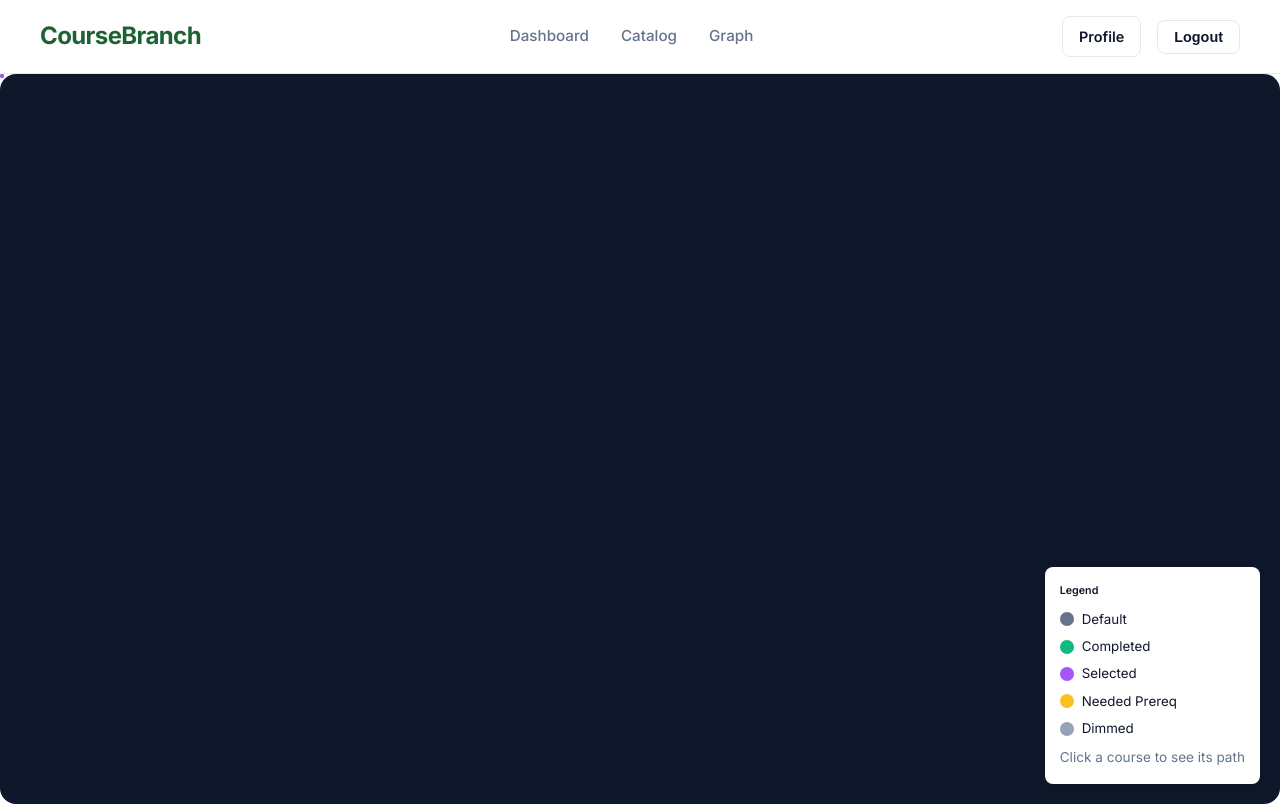
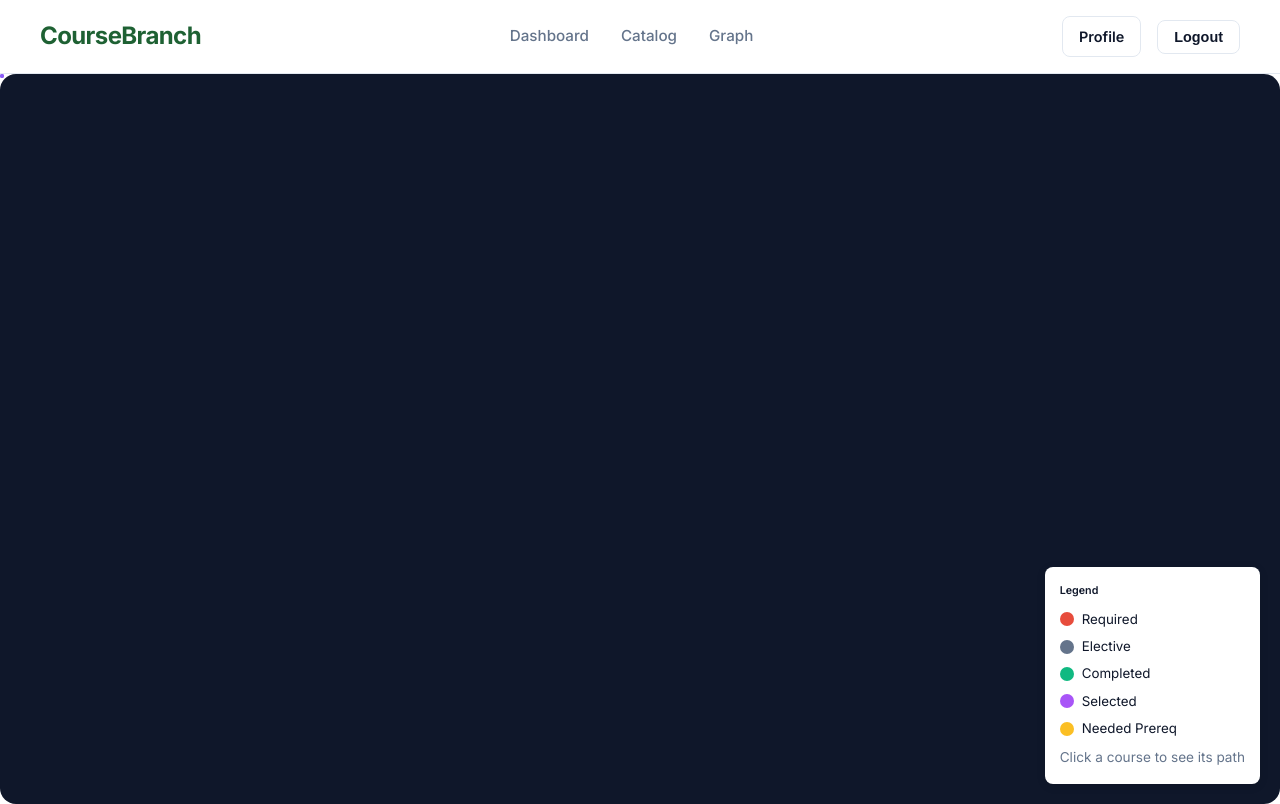
Before and after one commit to Valaki318/coursebranch, a Django app: page /catalog/tree/ in a window 1280 px wide. Run offline with Django 5.2, Linux system fonts and the light colour scheme; the visitor is signed in with stand-in values (Sample User, id 1); data comes from the database, SQL or seed files in the repository; data that the repository does not hold is empty; some libraries are stand-ins or nearby versions.

Commit message:
Add required node styling to course graph

```diff
--- a/coursebranch/catalog/templates/catalog/tree_cytoscape.html
+++ b/coursebranch/catalog/templates/catalog/tree_cytoscape.html
@@ -18,8 +18,12 @@
     <div class="graph-legend">
         <h6>Legend</h6>
         <div class="legend-item">
+            <span class="legend-color" style="background-color: var(--graph-node-required);"></span>
+            <small>Required</small>
+        </div>
+        <div class="legend-item">
             <span class="legend-color" style="background-color: var(--graph-node-default);"></span>
-            <small>Default</small>
+            <small>Elective</small>
         </div>
         <div class="legend-item">
             <span class="legend-color" style="background-color: var(--graph-node-completed);"></span>
@@ -32,10 +36,6 @@
         <div class="legend-item">
             <span class="legend-color" style="background-color: var(--graph-node-incomplete);"></span>
             <small>Needed Prereq</small>
-        </div>
-        <div class="legend-item">
-            <span class="legend-color muted"></span>
-            <small>Dimmed</small>
         </div>
         <small class="legend-note">Click a course to see its path</small>
     </div>
@@ -59,6 +59,8 @@
             nodeCompletedBorder: cssVar('--graph-node-completed-border'),
             nodeIncomplete: cssVar('--graph-node-incomplete'),
             nodeIncompleteBorder: cssVar('--graph-node-incomplete-border'),
+            nodeRequired: cssVar('--graph-node-required') || '#e74c3c',
+            nodeRequiredBorder: cssVar('--graph-node-required-border') || '#c0392b',
             mutedNode: cssVar('--graph-muted-node'),
             edgeColor: cssVar('--graph-edge-color'),
             edgeHighlight: cssVar('--graph-edge-highlight')
@@ -99,22 +101,32 @@
                     return;
                 }
 
-                // Add 'completed' class to nodes marked as completed
+                // Add classes to nodes based on their status
                 var completedNodeIds = new Set();
                 data.elements.nodes.forEach(function(nodeData) {
+                    if (!nodeData.classes) {
+                        nodeData.classes = [];
+                    }
+                    if (typeof nodeData.classes === 'string') {
+                        nodeData.classes = nodeData.classes ? nodeData.classes.split(' ') : [];
+                    }
+
+                    // Add 'required' class if marked as required
+                    if (nodeData.data.required === true) {
+                        if (nodeData.classes.indexOf('required') === -1) {
+                            nodeData.classes.push('required');
+                        }
+                    }
+
+                    // Add 'completed' class if marked as completed
                     if (nodeData.data.completed === true) {
                         completedNodeIds.add(nodeData.data.id);
-                        if (!nodeData.classes) {
-                            nodeData.classes = [];
-                        }
-                        if (typeof nodeData.classes === 'string') {
-                            nodeData.classes = nodeData.classes ? nodeData.classes.split(' ') : [];
-                        }
                         if (nodeData.classes.indexOf('completed') === -1) {
                             nodeData.classes.push('completed');
                         }
-                        nodeData.classes = nodeData.classes.join(' ');
                     }
+
+                    nodeData.classes = nodeData.classes.join(' ');
                 });
 
                 // Add 'completed-edge' class to edges targeting completed nodes
@@ -169,11 +181,27 @@
                             }
                         },
                         {
+                            selector: 'node.required',
+                            style: {
+                                'background-color': graphColors.nodeRequired,
+                                'border-color': graphColors.nodeRequiredBorder,
+                                'border-width': 3
+                            }
+                        },
+                        {
                             selector: 'node.completed',
                             style: {
                                 'background-color': graphColors.nodeCompleted,
                                 'border-color': graphColors.nodeCompletedBorder,
                                 'border-width': 3
+                            }
+                        },
+                        {
+                            selector: 'node.required.completed',
+                            style: {
+                                'background-color': graphColors.nodeCompleted,
+                                'border-color': graphColors.nodeCompletedBorder,
+                                'border-width': 4
                             }
                         },
                         {
--- a/coursebranch/static/css/variables.css
+++ b/coursebranch/static/css/variables.css
@@ -38,6 +38,8 @@
     --graph-node-completed-border: #15803d;
     --graph-node-incomplete: #fbbf24;
     --graph-node-incomplete-border: #f59e0b;
+    --graph-node-required: #e74c3c;
+    --graph-node-required-border: #c0392b;
     --graph-node-text: #0f172a;
     --graph-node-border: #475569;
     --graph-edge-color: #94a3b8;
```
Also changed, not shown: coursebranch/accounts/templates/accounts/profile.html (+5 -5 lines).
